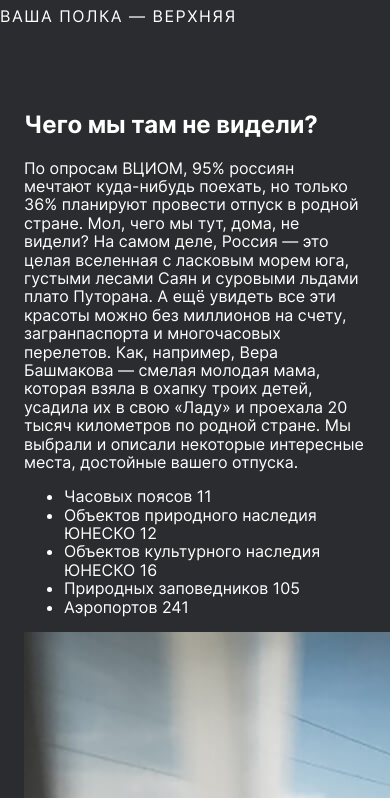
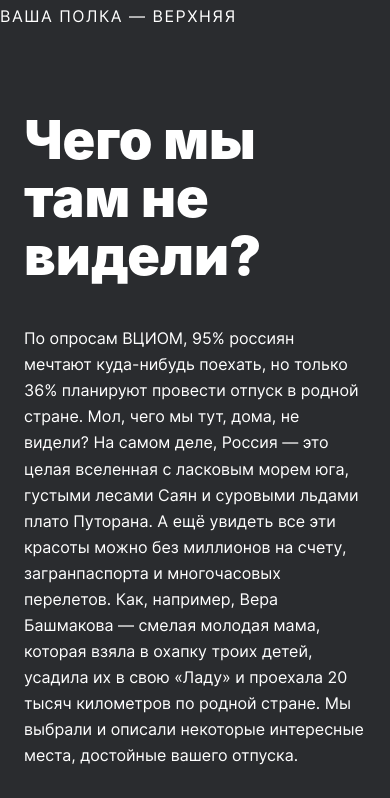
Before and after one commit to PavlovAles/russian-travel, a plain HTML site: page index.html in a window 390 px wide. Shown: the part 558-1356 px from the top of the page. Drawn offline with Linux system fonts and the light colour scheme.

Commit message:
выполнена секция intro

```diff
--- a/blocks/intro/__container/intro__container.css
+++ b/blocks/intro/__container/intro__container.css
@@ -1,3 +1,9 @@
 .intro__container {
+  max-width: 690px;
+}
 
+@media (max-width: 768px) {
+  .intro__container {
+    width: 100%;
+  }
 }
--- a/blocks/intro/__list-item/intro__list-item.css
+++ b/blocks/intro/__list-item/intro__list-item.css
@@ -1,3 +1,5 @@
 .intro__list-item {
-
+  font-size: 12px;
+  line-height: 18px;
+  font-weight: bold;
 }
--- a/blocks/intro/__list-number/intro__list-number.css
+++ b/blocks/intro/__list-number/intro__list-number.css
@@ -1,3 +1,5 @@
 .intro__list-number {
-
+  font-size: 12px;
+  line-height: 18px;
+  font-weight: normal;
 }
--- a/blocks/intro/__list/intro__list.css
+++ b/blocks/intro/__list/intro__list.css
@@ -1,3 +1,5 @@
 .intro__list {
-
+  padding: 0;
+  margin: 0;
+  list-style: none;
 }
--- a/blocks/intro/__text/intro__text.css
+++ b/blocks/intro/__text/intro__text.css
@@ -1,3 +1,11 @@
 .intro__text {
+  margin: 0 0 33px;
+  font-size: 16px;
+  line-height: 1.63;
+}
 
+@media (max-width: 320px) {
+  .intro__text {
+    font-size: 16px;
+  }
 }
--- a/blocks/intro/__title/intro__title.css
+++ b/blocks/intro/__title/intro__title.css
@@ -1,3 +1,13 @@
 .intro__title {
+  margin: 0 0 40px;
+  font-family: 'Inter Black', Arial, Helvetica, sans-serif;
+  font-size: 54px;
+  line-height: 58px;
+}
 
+@media (max-width: 320px) {
+  .intro__title {
+    font-size: 32px;
+    line-height: 35px;
+  }
 }
--- a/blocks/intro/intro.css
+++ b/blocks/intro/intro.css
@@ -1,3 +1,22 @@
 .intro {
+  margin: 0 auto 92px;
+  max-width: 984px;
+}
 
+@media (max-width: 1024px) {
+  .intro {
+    margin: 0 0 92px;
+  }
 }
+
+@media (max-width: 768px) {
+  .intro {
+    margin: 0 0 88px;
+  }
+}
+
+@media (max-width: 320px) {
+  .intro {
+    margin: 0 0 64px;
+  }
+}
--- a/blocks/lead/lead.css
+++ b/blocks/lead/lead.css
@@ -1,12 +1,12 @@
 .lead {
-  max-width: 928px;
+  max-width: 984px;
   margin: 0 auto 92px;
   display: flex;
   flex-direction: column;
   align-items: center;
 }
 
-@media (min-width: 320px) and (max-width: 768px) {
+@media (max-width: 768px) {
   .lead {
     margin-bottom: 88px;
     width: 100vw;
@@ -17,7 +17,6 @@
 @media (max-width: 320px) {
   .lead {
     margin-bottom: 64px;
-    width: 100vw;
     transform: translateX(-16px);
   }
 }
--- a/blocks/page/page.css
+++ b/blocks/page/page.css
@@ -2,7 +2,8 @@
   padding: 0 48px;
   margin: auto;
   max-width: 1280px;
-  font-family: 'Inter', Arial, Helvetica, sans-serif;
+  box-sizing: border-box;
+  font-family: "Inter", Arial, Helvetica, sans-serif;
   color: #fff;
   -moz-osx-font-smoothing: grayscale;
   -webkit-font-smoothing: antialiased;
```
